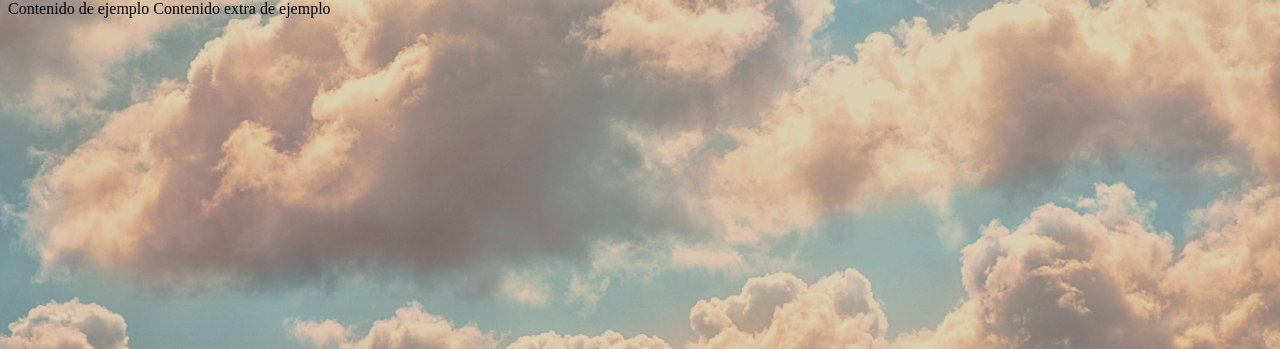
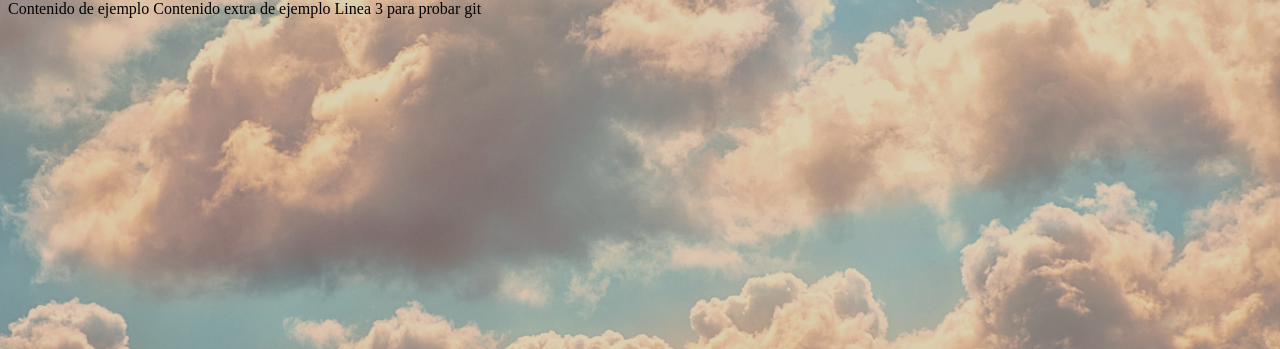
Before and after one commit to OswaldoFelixS1509/pangea, a Laravel app: page / in a window 1280 px wide. Shown: the part 110-459 px from the top of the page. Run offline with Laravel 9, Linux system fonts and the light colour scheme.

Commit message:
Prueba 2 gi

```diff
--- a/resources/views/layout_pangea.blade.php
+++ b/resources/views/layout_pangea.blade.php
@@ -24,6 +24,7 @@
             @yield('content')
             Contenido de ejemplo
             Contenido extra de ejemplo
+            Linea 3 para probar git
         </div>
         <!-- Footer information -->
         <footer>
```
